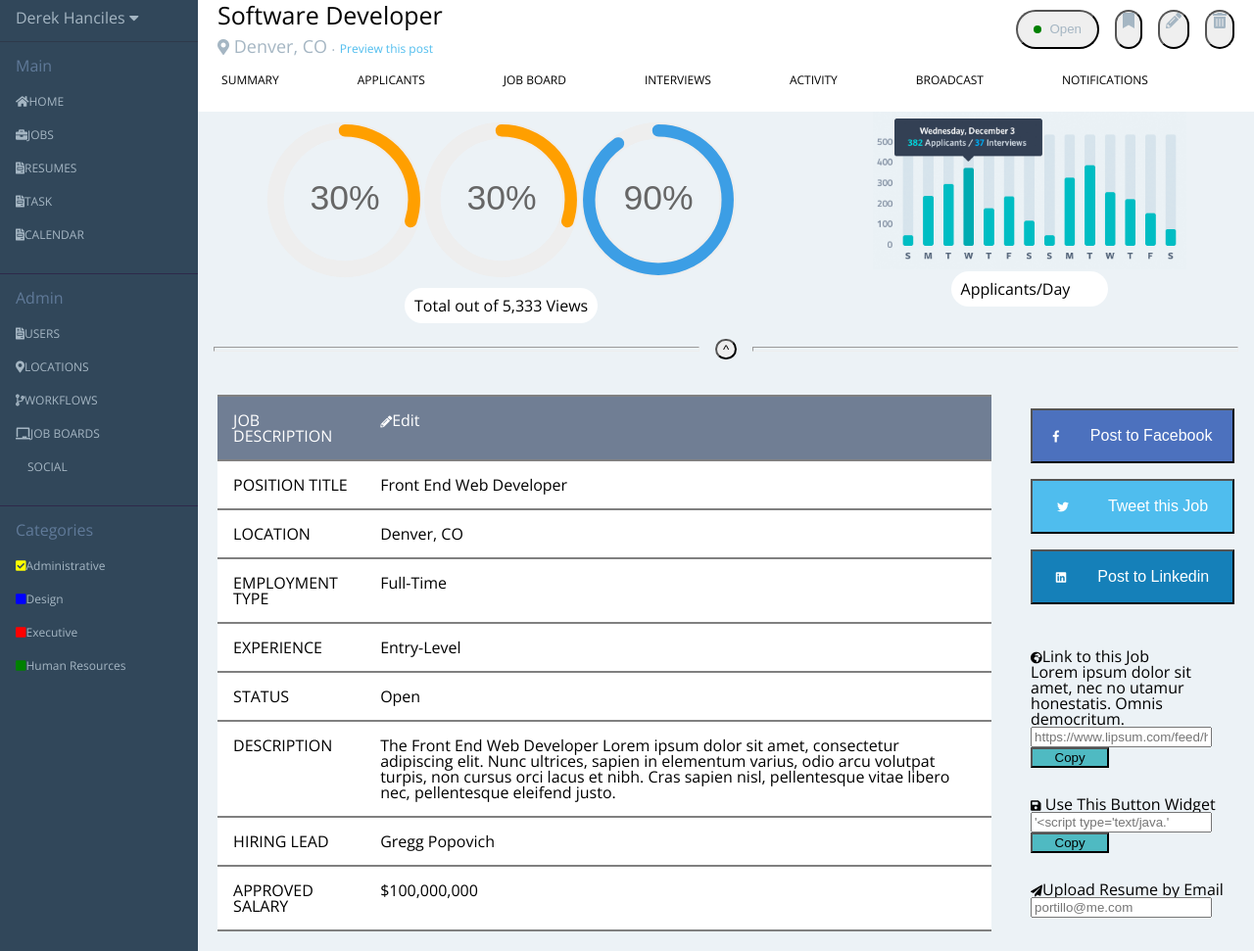
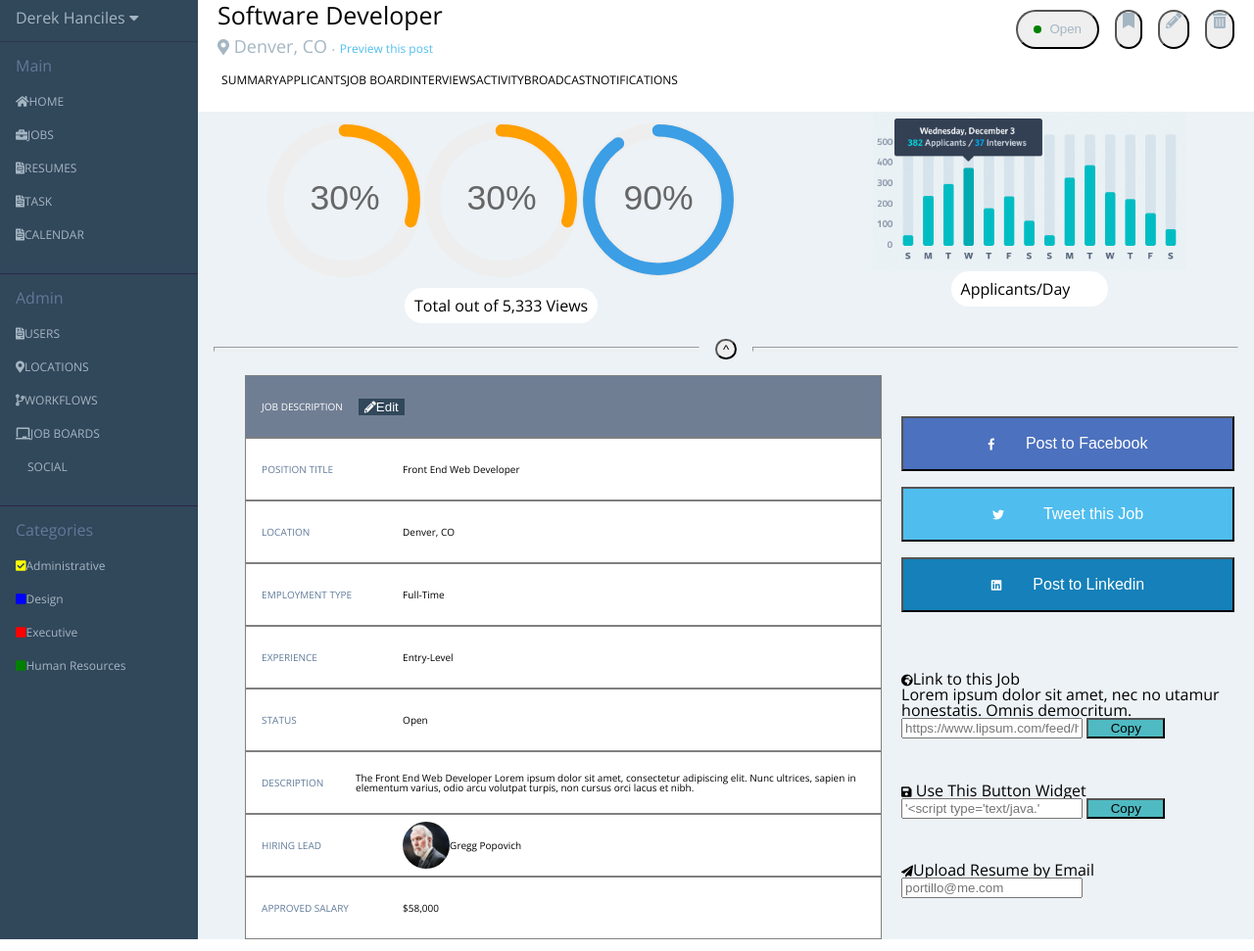
Before and after one commit to Dhanciles/dh-comp-challenge-3, a plain HTML site: page index.html in a window 1280 px wide. Shown: the part 132-1103 px from the top of the page at 98% size. Drawn offline with nearby package versions, Linux system fonts and the light colour scheme.

Commit message:
Styling for description table is now complete

```diff
--- a/index.html
+++ b/index.html
@@ -149,58 +149,53 @@
           </div>
         </section>
         <div class="page-break" role="container">
-          <hr>
+          <hr class="middle-line">
           <button class="collapse-button">^</button>
-          <hr>
+          <hr class="middle-line">
         </div>
         <section class="job-container">
           <section class="job-description">
-            <table>
-              <thead>
-                <tr>
-                  <td>JOB DESCRIPTION</td>
-                  <td><i class="fas fa-pencil-alt job-icons"></i>Edit</td>
-                </tr>
-              </thead>
-              <tbody>
-                <tr>
-                  <td>POSITION TITLE</td>
-                  <td>Front End Web Developer</td>
-                </tr>
-                <tr>
-                  <td>LOCATION</td>
-                  <td>Denver, CO</td>
-                </tr>
-                <tr>
-                  <td>EMPLOYMENT TYPE</td>
-                  <td>Full-Time</td>
-                </tr>
-                <tr>
-                  <td>EXPERIENCE</td>
-                  <td>Entry-Level</td>
-                </tr>
-                <tr>
-                  <td>STATUS</td>
-                  <td>Open</td>
-                </tr>
-                <tr>
-                  <td>DESCRIPTION</td>
-                  <td>The Front End Web Developer Lorem ipsum dolor sit amet,
+              <section class="column table-header">
+                <h3 class="column-title">JOB DESCRIPTION</h3>
+                <button class="edit-button">
+                  <i class="fas fa-pencil-alt job-icons"></i>Edit</button>
+              </section>
+              <section class="column">
+                <h3 class="row-title">POSITION TITLE</h3>
+                <p>Front End Web Developer</p>
+              </section>
+              <section class="column">
+                <h3 class="row-title">LOCATION</h3>
+                <p>Denver, CO</p>
+              </section>
+              <section class="column">
+                <h3 class="row-title">EMPLOYMENT TYPE</h3>
+                <p>Full-Time</p>
+              </section>
+              <section class="column">
+                <h3 class="row-title">EXPERIENCE</h3>
+                <p>Entry-Level</p>
+              </section>
+              <section class="column">
+                <h3 class="row-title">STATUS</h3>
+                <p>Open</p>
+              </section>
+              <section class="column">
+                <h3 class="row-title">DESCRIPTION</h3>
+                <p>The Front End Web Developer Lorem ipsum dolor sit amet,
                   consectetur adipiscing elit. Nunc ultrices, sapien in
                   elementum varius, odio arcu volutpat turpis, non cursus orci
-                  lacus et nibh. Cras sapien nisl, pellentesque vitae libero
-                  nec, pellentesque eleifend justo.</td>
-                </tr>
-                <tr>
-                  <td>HIRING LEAD</td>
-                  <td>Gregg Popovich</td>
-                </tr>
-                <tr>
-                  <td>APPROVED SALARY</td>
-                  <td>$100,000,000</td>
-                </tr>
-              </tbody>
-            </table>
+                  lacus et nibh.</p>
+              </section>
+              <section class="column">
+                <h3 class="row-title">HIRING LEAD</h3>
+                <div class="table-img"></div>
+                <p>Gregg Popovich</p>
+              </section>
+              <section class="column">
+                <h3 class="row-title">APPROVED SALARY</h3>
+                <p>$58,000</p>
+              </section>
           </section>
           <section class="share-job">
             <div class="social-buttons-container" role="container">
--- a/style.css
+++ b/style.css
@@ -101,9 +101,6 @@ body {
   width: 5rem;
   margin-left: 2rem;
   margin-bottom: 1rem
-}
-
-.profile-header {
 }
 
 .header-icon {
@@ -273,13 +270,15 @@ menu {
   cursor: pointer;
   padding-left: 1.5rem;
   margin-bottom: 1.5rem;
+  width: 100%;
+  max-width: 60rem;
+  min-width: 30rem;
 }
 
 .menu-options {
   list-style: none;
   border: none;
   cursor: pointer;
-  margin-right: 5rem;
   font-size: 12px;
   border-bottom: 2px solid transparent;
 }
@@ -288,13 +287,14 @@ menu {
   border-bottom: 2px solid #4FBDEE;
 }
 
- /* Grid for page's main content */
+  /* Grid for page's main content */
 
 main {
   background-color: #ECF2F6;
 }
 
- /*Circular and bar graph section */
+  /*Circular and bar graph section */
+
 .graphs-container {
   display: flex;
   flex-wrap: wrap;
@@ -305,7 +305,6 @@ main {
   display: flex;
   flex-direction: row;
   margin-right: 0;
-  /*width: 50%;*/
 }
 
 .grap-info-left {
@@ -390,7 +389,7 @@ main {
   flex-direction: row;
 }
 
-hr {
+.middle-line {
   font-size: 1rem;
   width: 90%;
 }
@@ -411,29 +410,56 @@ hr {
 }
 
 .job-description {
-  padding: 20px;
+  display: flex;
+  flex-direction: column;
+  background-color: #ffffff;
+  height: 100%;
+  width: 100%;
+  margin-left: 3rem;
+}
+
+.column {
+  display: flex;
+  flex-direction: row;
+  border: 1px solid gray;
+  font-size: 10px;
+  align-items: center;
+  height: 4rem;
+}
+
+.table-header {
+  background-color: #707E94;
+  color: #FFFFFF;
+  height: 4rem;
+  padding: 1rem 1rem;
 }
 
 .job-icons {
   font-size: 12px;
 }
 
-table {
-  border-collapse: collapse;
-  background-color: #ffffff;
+.edit-button {
+  background-color: #31475A;
+  color: #ffffff;
+  margin-left: 1rem;
+  cursor: pointer;
+  border: none;
 }
 
-td {
-  border: 2px solid gray;
-  border-left: none;
-  border-right: none;
+.row-title {
+  width: 10rem;
+  color:  #607A99;
   padding: 1rem 1rem;
 }
 
-thead {
-  background-color: #707E94;
-  color: #FFFFFF;
+.table-img {
+  border-radius: 50% 50%;
+  display: inline-block;
+  height: 3rem;
+  width: 3rem;
+  background: url('images/pop.jpg') no-repeat center / cover ;
 }
+
 
 /* Social media and links to share job information */
 
@@ -467,6 +493,7 @@ thead {
 .fa-twitter {
   margin-right: 2.5rem;
 }
+
 .link-job-container input {
   flex-grow: 1;
 }
@@ -491,12 +518,18 @@ thead {
  /*Media Queries */
 
 @media screen and(max-width: 1100px) {
-  .graphs-container {
 
-  }
 }
 
-@media (max-width: 700px) {
-  .job-info-area {
+@media (max-width: 650px) {
+  .sidebar {
+    display: none;
+  }
+
+  .job-container {
+  display: flex;
+  flex-wrap: wrap;
+  justify-content: space-around;
+}
 
 }
```
Also changed, not shown: images/pop.jpg (added), 2 other files.
